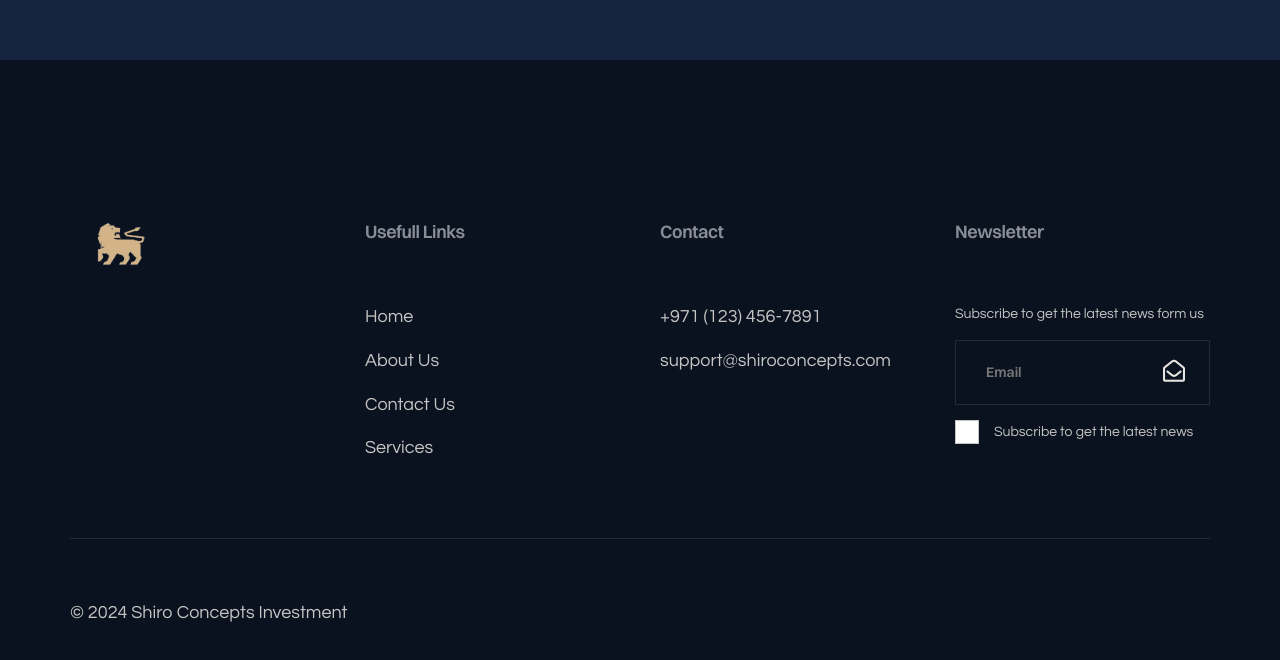
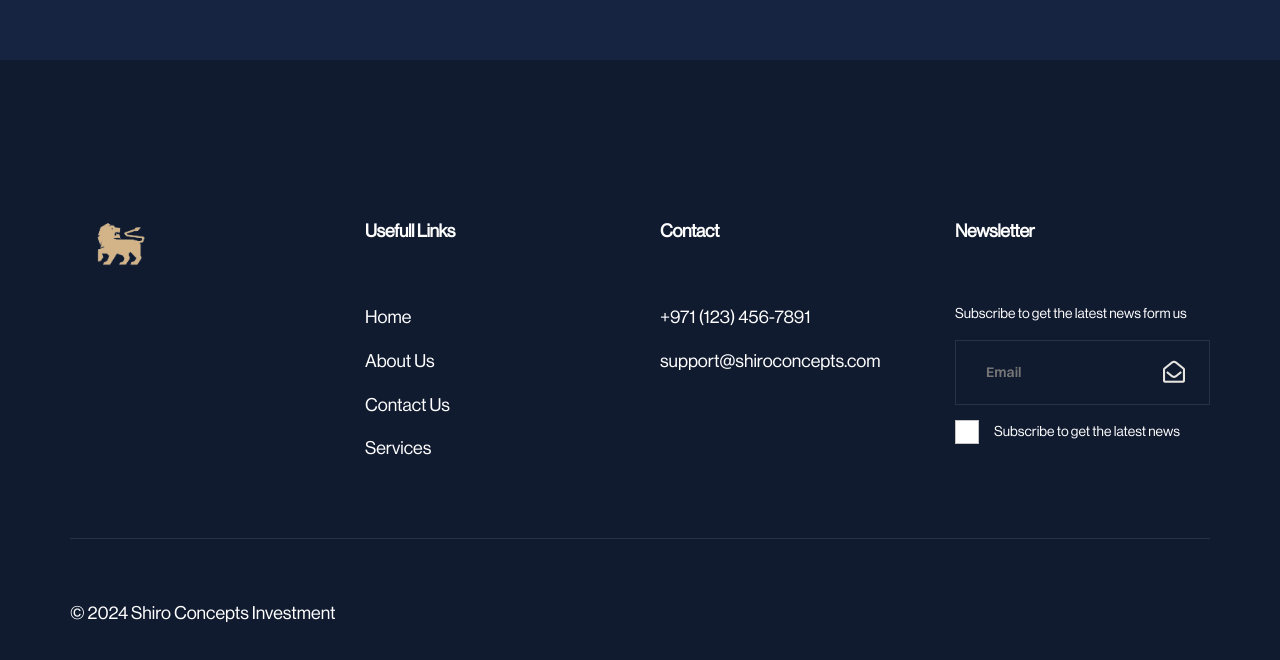
Before and after one commit to ahmedabboud22/shiro-concepts, a Next.js app: page /price in a window 1280 px wide. Shown: the part 2177-2837 px from the top of the page. Built offline with nearby package versions, Linux system fonts and the light colour scheme.

Commit message:
Add files via upload

```diff
--- a/public/css/style.css
+++ b/public/css/style.css
@@ -49,6 +49,17 @@ p.s. I am available for Freelance hire (UI design, web development). email: mill
 main
 
 ------------------------------------------- */
+
+@font-face {
+  font-family: neue-heading;
+  src: url("/fonts/webfonts/new/NeueHaasDisplayRoman.ttf");
+}
+
+@font-face {
+  font-family: neue-text;
+  src: url("/fonts/webfonts/new/NeueHaasDisplayThin.ttf");
+}
+
 html,
 body {
   padding: 0;
@@ -85,7 +96,7 @@ typography
 
 ------------------------------------------- */
 * {
-  font-family: var(--font-secondary), sans-serif;
+  font-family: neue-heading;
   color: #d2b488;
 }
 
@@ -102,7 +113,7 @@ h6,
 .h5,
 .h6 {
   font-weight: 600;
-  font-family: "Switzer-Variable";
+  /* font-family: "Switzer-Variable"; */
   line-height: 1.3;
   letter-spacing: -0.04em;
 }
@@ -119,7 +130,7 @@ h6 span,
 .h5 span,
 .h6 span {
   font-weight: 600;
-  font-family: "Switzer-Variable";
+  /* font-family: "Switzer-Variable"; */
   line-height: 1.3;
   letter-spacing: -0.04em;
 }
@@ -222,18 +233,18 @@ a {
 }
 
 .mil-soft {
-  color: rgb(137, 141, 150);
+  color: white;
 }
 .mil-soft * {
-  color: rgb(137, 141, 150);
+  color: white;
 }
 
 .mil-pale {
-  color: rgb(196, 196, 196);
+  color: white;
 }
 
 .mil-pale-2 {
-  color: rgb(137, 141, 150);
+  color: white;
 }
 
 .mil-dark-soft {
@@ -368,7 +379,7 @@ blockquote.mil-dark {
 
 @supports (--css: variables) {
   .mil-text-gradient-3 {
-    background: linear-gradient(to right, #e7e5e0, 50%, rgba(13, 81, 82, 0.8));
+    background: #162341;
     color: transparent;
     background-clip: text;
   }
@@ -578,7 +589,7 @@ frames
   width: calc(100% + 200px);
 }
 .mil-out-frame.mil-bg-1 {
-  background: linear-gradient(0deg, #b3d4d8 0%, #deece8 100%);
+  background: #162341;
 }
 .mil-out-frame.mil-bg-2 {
   background: linear-gradient(180deg, #111b30 0%, #1d2d51 100%);
@@ -898,7 +909,7 @@ back to top
   display: flex;
   align-items: center;
   justify-content: center;
-  transition: 0.4s cubic-bezier(0, 0, 0.3642, 1);
+  transition: 0.2s cubic-bezier(0, 0, 0.3642, 1);
 }
 .progress-wrap .active-progress {
   opacity: 1;
@@ -929,7 +940,7 @@ top panel
   height: 130px;
   display: flex;
   align-items: center;
-  transition: 0.4s cubic-bezier(0, 0, 0.3642, 1);
+  transition: 0.2s cubic-bezier(0, 0, 0.3642, 1);
 }
 .mil-top-panel .container {
   display: flex;
@@ -1032,7 +1043,7 @@ top menu
   opacity: 0;
   transform: translateY(10px);
   box-shadow: 0 5px 5px rgba(0, 0, 0, 0.1);
-  transition: 0.4s cubic-bezier(0, 0, 0.3642, 1);
+  transition: 0.2s cubic-bezier(0, 0, 0.3642, 1);
 }
 .mil-top-menu ul li ul li {
   margin-bottom: 5px;
@@ -1104,7 +1115,7 @@ top menu
   opacity: 1;
 }
 .mil-dark-2 .mil-top-menu ul li ul {
-  background-color: #0b121f;
+  background-color: #111b30;
 }
 .mil-dark-2 .mil-top-menu ul li ul li a {
   background-color: transparent;
@@ -1129,10 +1140,10 @@ top menu
   transform: translateY(0);
 }
 .mil-dark-2.mil-active {
-  background-color: #0b121f;
+  background-color: #111b30;
 }
 .mil-dark-2.mil-active .mil-top-menu ul li ul {
-  background-color: #0b121f;
+  background-color: #111b30;
 }
 
 @media (max-width: 1200px) {
@@ -1147,7 +1158,7 @@ top menu
     transform: translateY(10px);
     box-shadow: 0 5px 5px rgba(13, 81, 82, 0.1);
     padding: 0 0 15px 0;
-    transition: 0.4s cubic-bezier(0, 0, 0.3642, 1);
+    transition: 0.2s cubic-bezier(0, 0, 0.3642, 1);
   }
   .mil-top-menu.mil-active {
     pointer-events: all;
@@ -1174,7 +1185,7 @@ top menu
   }
   .mil-top-menu ul li ul li {
     opacity: 0;
-    transition: 0.4s cubic-bezier(0, 0, 0.3642, 1);
+    transition: 0.2s cubic-bezier(0, 0, 0.3642, 1);
   }
   .mil-top-menu ul li:hover a {
     background-color: rgb(255, 255, 255);
@@ -1226,7 +1237,7 @@ menu button
   display: none;
   justify-content: center;
   align-items: center;
-  transition: 0.4s cubic-bezier(0, 0, 0.3642, 1);
+  transition: 0.2s cubic-bezier(0, 0, 0.3642, 1);
 }
 @media screen and (max-width: 1200px) {
   .mil-menu-btn {
@@ -1302,13 +1313,13 @@ banner
   padding-top: 40px;
 }
 .mil-banner .mil-banner-img {
-  width: 100%;
+  width: 120%;
 }
 .mil-banner .mil-banner-img img {
   float: right;
 }
 .mil-banner .mil-banner-img.mil-banner-img-out img {
-  transform: translateX(-80px);
+  transform: translateX(-130px);
   width: 190%;
   float: left;
 }
@@ -1418,7 +1429,7 @@ content list
   margin-bottom: 30px;
   margin-right: 30px;
   color: rgb(160, 205, 205);
-  transition: 0.4s cubic-bezier(0, 0, 0.3642, 1);
+  transition: 0.2s cubic-bezier(0, 0, 0.3642, 1);
 }
 .mil-banner-list li:last-child {
   margin-right: 0;
@@ -1451,7 +1462,7 @@ content list
   padding-left: 45px;
   list-style-type: none;
   margin-bottom: 30px;
-  transition: 0.4s cubic-bezier(0, 0, 0.3642, 1);
+  transition: 0.2s cubic-bezier(0, 0, 0.3642, 1);
 }
 @media screen and (max-width: 992px) {
   .mil-list-1 li {
@@ -1495,7 +1506,7 @@ content list
   padding-left: 56px;
   list-style-type: none;
   margin-bottom: 30px;
-  transition: 0.4s cubic-bezier(0, 0, 0.3642, 1);
+  transition: 0.2s cubic-bezier(0, 0, 0.3642, 1);
 }
 .mil-list-2 li:after {
   font-family: "Font Awesome 5 Free";
@@ -1538,7 +1549,7 @@ brands
   margin: 0 auto;
   opacity: 0.5;
   filter: grayscale(100%);
-  transition: 0.4s cubic-bezier(0, 0, 0.3642, 1);
+  transition: 0.2s cubic-bezier(0, 0, 0.3642, 1);
 }
 .mil-brand img {
   display: inline-block;
@@ -1608,7 +1619,7 @@ testimonials
   height: 72px;
   width: 72px;
   border-radius: 0;
-  transition: 0.4s cubic-bezier(0, 0, 0.3642, 1);
+  transition: 0.2s cubic-bezier(0, 0, 0.3642, 1);
   display: flex;
   justify-content: center;
   align-items: center;
@@ -1632,7 +1643,7 @@ testimonials
   height: 72px;
   width: 72px;
   border-radius: 0;
-  transition: 0.4s cubic-bezier(0, 0, 0.3642, 1);
+  transition: 0.2s cubic-bezier(0, 0, 0.3642, 1);
   display: flex;
   justify-content: center;
   align-items: center;
@@ -1682,7 +1693,7 @@ accordion
   align-items: center;
   border-radius: 0px;
   background-color: rgb(242, 250, 250);
-  transition: 0.4s cubic-bezier(0, 0, 0.3642, 1);
+  transition: 0.2s cubic-bezier(0, 0, 0.3642, 1);
 }
 .mil-accordion
   .mil-accordion-group
@@ -1907,7 +1918,7 @@ illustrations
   display: flex;
   justify-content: center;
   align-items: center;
-  transition: 0.4s cubic-bezier(0, 0, 0.3642, 1);
+  transition: 0.2s cubic-bezier(0, 0, 0.3642, 1);
 }
 .mil-video-pos .mil-video .mil-video-play i {
   font-size: 24px;
@@ -1929,7 +1940,7 @@ steps
 ------------------------------------------- */
 .mil-step {
   opacity: 0.6;
-  transition: 0.4s cubic-bezier(0, 0, 0.3642, 1);
+  transition: 0.2s cubic-bezier(0, 0, 0.3642, 1);
 }
 .mil-step:hover {
   opacity: 1;
@@ -1960,11 +1971,11 @@ icon box
 }
 .mil-icon-box.mil-dark {
   padding: 60px 30px;
-  background: #111b30;
+  background: #d1b284;
 }
 .mil-icon-box.mil-dark-2 {
   padding: 60px 30px;
-  background-color: #0b121f;
+  background-color: #d1b284;
 }
 .mil-icon-box.mil-bg-fix {
   padding: 60px 30px;
@@ -2021,7 +2032,7 @@ icon box
 .mil-icon-box-2.mil-hover {
   opacity: 0.5;
   cursor: default;
-  transition: 0.4s cubic-bezier(0, 0, 0.3642, 1);
+  transition: 0.2s cubic-bezier(0, 0, 0.3642, 1);
 }
 .mil-icon-box-2.mil-hover .mil-button-transform {
   padding: 0;
@@ -2340,7 +2351,7 @@ blog
   height: 100%;
   object-fit: cover;
   object-position: center;
-  transition: 0.4s cubic-bezier(0, 0, 0.3642, 1);
+  transition: 0.2s cubic-bezier(0, 0, 0.3642, 1);
 }
 .mil-next-post .mil-cover i {
   background-color: #111b30;
@@ -2354,7 +2365,7 @@ blog
   justify-content: center;
   opacity: 0;
   transform: scale(0.5);
-  transition: 0.4s cubic-bezier(0, 0, 0.3642, 1);
+  transition: 0.2s cubic-bezier(0, 0, 0.3642, 1);
 }
 .mil-next-post .mil-cover:hover img {
   transform: scale(1.1);
@@ -2705,10 +2716,10 @@ footer.mil-footer-dark {
   background-color: #e7e5e0;
 }
 footer.mil-footer-dark .mil-footer-bottom {
-  border-top: solid 1px rgba(3, 166, 166, 0.2);
+  border-top: solid 1px #162341;
 }
 footer.mil-footer-dark-2 {
-  background-color: #0b121f;
+  background-color: #111b30;
 }
 footer.mil-footer-dark-2 .mil-footer-bottom {
   border-top: solid 1px rgba(137, 141, 150, 0.2);
@@ -2745,3 +2756,5 @@ footer.mil-footer-dark-2 .mil-footer-bottom {
 .mil-subscripe-form-footer button i.mil-dark {
   color: #e7e5e0;
 } /*# sourceMappingURL=style.css.map */
+
+/*me*/
```
